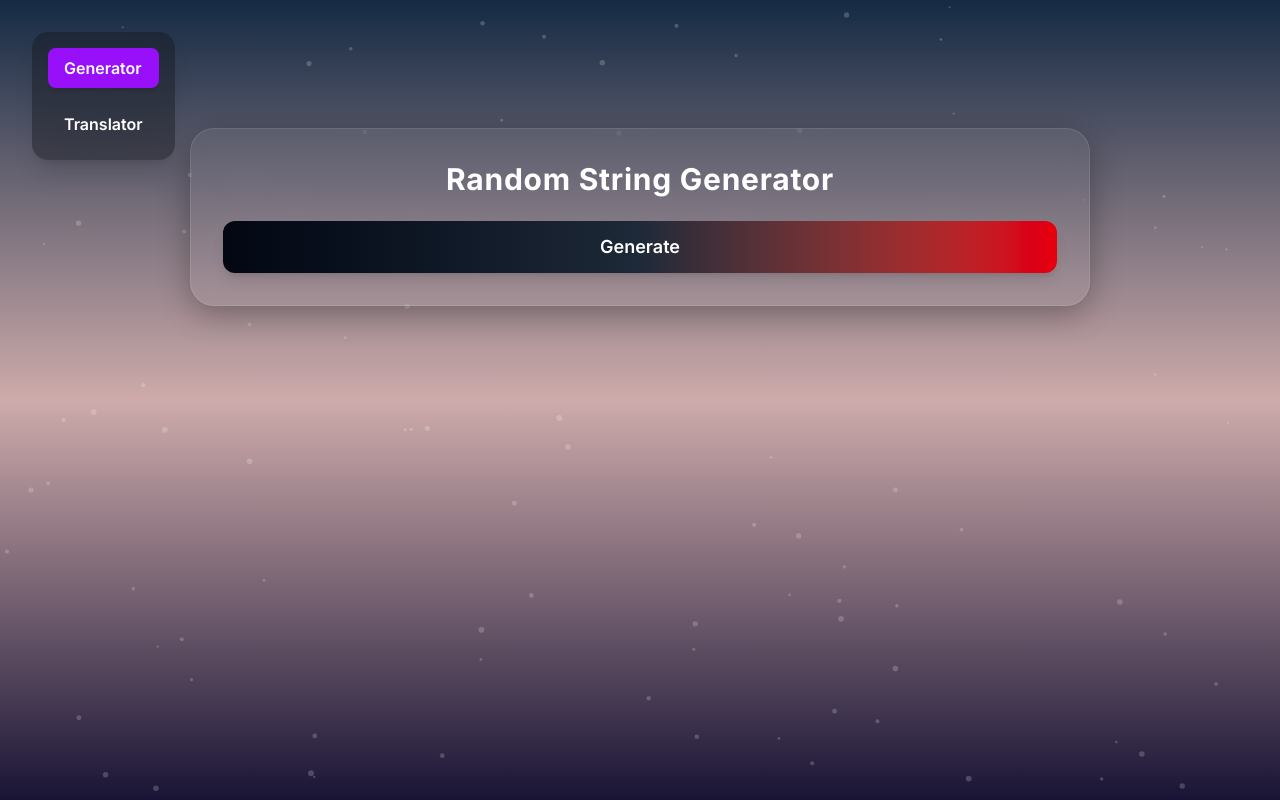
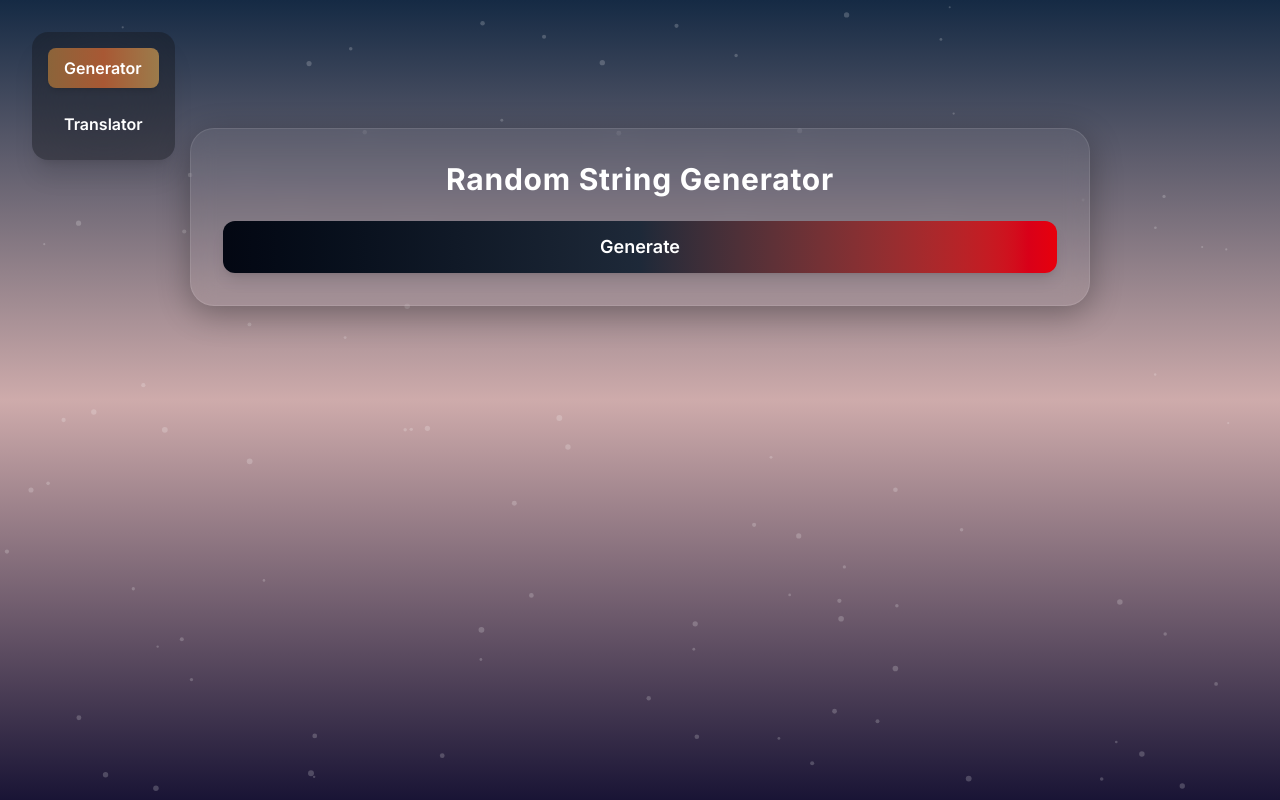
Before and after one commit to kishxrx/Polyglot-toolkit, a React (Vite) app: page / in a window 1280 px wide. Built offline with nearby package versions, Linux system fonts and the light colour scheme.

Commit message:
update bg and buttons

```diff
--- a/src/App.jsx
+++ b/src/App.jsx
@@ -231,7 +231,7 @@ function App() {
               font-semibold
               text-white
               transition
-              ${isActive ? "bg-purple-600 shadow-md" : "hover:bg-white/10"}
+              ${isActive ? "bg-gradient-to-r from-[#8B643A] via-[#A85834] to-[#9B7B4B] shadow-md" : "hover:bg-white/10"}
             `
           }
         >
@@ -247,7 +247,7 @@ function App() {
               font-semibold
               text-white
               transition
-              ${isActive ? "bg-purple-600 shadow-md" : "hover:bg-white/10"}
+              ${isActive ? "bg-gradient-to-r from-[#8B643A] via-[#A85834] to-[#9B7B4B] shadow-md" : "hover:bg-white/10"}
             `
           }
         >
```
